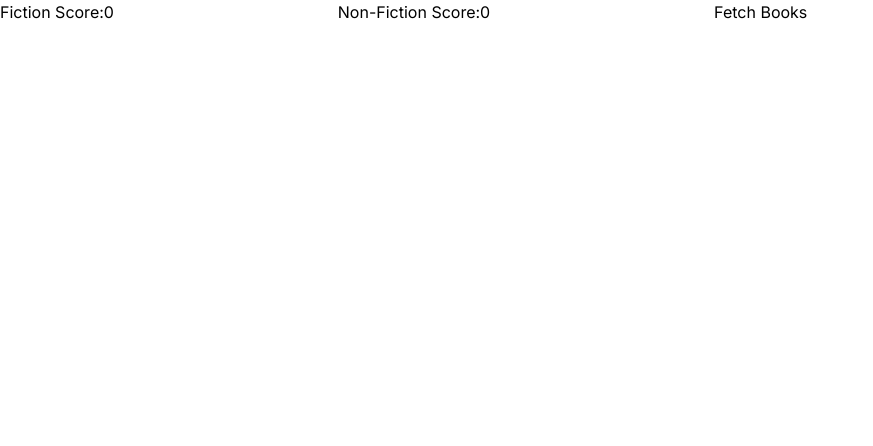
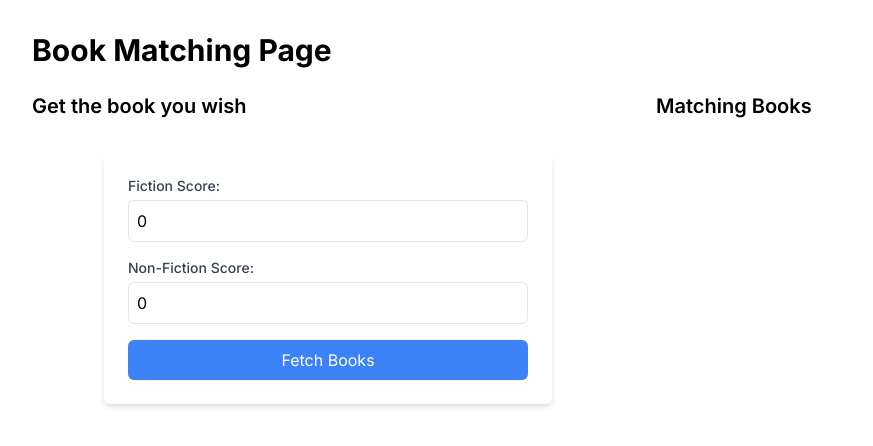
Before and after one commit to Rishi-Mishra0704/book-match-frontend, a Next.js app: page /books in a window 1280 px wide. Shown: the top 446 px of the page, without its empty margins (0-873 px from the left). Built offline with nearby package versions, Linux system fonts and the light colour scheme.

Commit message:
add styles to book section

```diff
--- a/src/app/books/page.tsx
+++ b/src/app/books/page.tsx
@@ -19,10 +19,19 @@ const BookPage: React.FC = () => {
   };
 
   return (
-    <div>
-      <FetchBook onFetchBooks={handleFetchBooks} />
-      <ShowBooks books={matchingBooks} />
+    <div className="container mx-auto p-8">
+    <h1 className="text-3xl font-bold mb-6">Book Matching Page</h1>
+    <div className="grid grid-cols-1 md:grid-cols-2 gap-8">
+      <div>
+        <h2 className="text-xl font-semibold mb-4">Get the book you wish</h2>
+        <FetchBook onFetchBooks={handleFetchBooks} />
+      </div>
+      <div>
+        <h2 className="text-xl font-semibold mb-4">Matching Books</h2>
+        <ShowBooks books={matchingBooks} />
+      </div>
     </div>
+  </div>
   );
 };
 
--- a/src/components/FetchBook.tsx
+++ b/src/components/FetchBook.tsx
@@ -1,8 +1,8 @@
 "use client";
-import React, { useState } from 'react';
-import axios from 'axios';
-import ShowBooks from './ShowBooks';
-import exp from 'constants';
+import React, { useState } from "react";
+import axios from "axios";
+import ShowBooks from "./ShowBooks";
+import exp from "constants";
 
 interface Book {
   id: number;
@@ -16,7 +16,7 @@ interface FetchBookProps {
   onFetchBooks: (books: Book[]) => void;
 }
 
-const FetchBook: React.FC<FetchBookProps> = ({onFetchBooks}) => {
+const FetchBook: React.FC<FetchBookProps> = ({ onFetchBooks }) => {
   const [fictionScore, setFictionScore] = useState<number>(0);
   const [nonFictionScore, setNonFictionScore] = useState<number>(0);
 
@@ -24,29 +24,54 @@ const FetchBook: React.FC<FetchBookProps> = ({onFetchBooks}) => {
     e.preventDefault();
 
     try {
-      const response = await axios.post('http://127.0.0.1:8000/api/student/matching_books/', {
-        fiction_score: fictionScore,
-        non_fiction_score: nonFictionScore,
-      });
+      const response = await axios.post(
+        "http://127.0.0.1:8000/api/student/matching_books/",
+        {
+          fiction_score: fictionScore,
+          non_fiction_score: nonFictionScore,
+        }
+      );
 
       onFetchBooks(response.data);
     } catch (error) {
-      console.error('Error:', error);
+      console.error("Error:", error);
     }
   };
 
   return (
-    <div>
-      <form onSubmit={handleFormSubmit}>
-        <label>Fiction Score:</label>
-        <input type="number" value={fictionScore} onChange={(e) => setFictionScore(Number(e.target.value))} />
+    <div className="max-w-md mx-auto mt-8 p-6 bg-white rounded-md shadow-md">
+      <form onSubmit={handleFormSubmit} className="space-y-4">
+        <div>
+          <label className="block text-sm font-medium text-gray-700">
+            Fiction Score:
+          </label>
+          <input
+            type="number"
+            value={fictionScore}
+            onChange={(e) => setFictionScore(Number(e.target.value))}
+            className="mt-1 p-2 block w-full border rounded-md focus:outline-none focus:ring focus:border-blue-300"
+          />
+        </div>
 
-        <label>Non-Fiction Score:</label>
-        <input type="number" value={nonFictionScore} onChange={(e) => setNonFictionScore(Number(e.target.value))} />
+        <div>
+          <label className="block text-sm font-medium text-gray-700">
+            Non-Fiction Score:
+          </label>
+          <input
+            type="number"
+            value={nonFictionScore}
+            onChange={(e) => setNonFictionScore(Number(e.target.value))}
+            className="mt-1 p-2 block w-full border rounded-md focus:outline-none focus:ring focus:border-blue-300"
+          />
+        </div>
 
-        <button type="submit">Fetch Books</button>
+        <button
+          type="submit"
+          className="w-full p-2 bg-blue-500 text-white rounded-md hover:bg-blue-600 focus:outline-none focus:ring focus:border-blue-300"
+        >
+          Fetch Books
+        </button>
       </form>
-
     </div>
   );
 };
--- a/src/components/ShowBooks.tsx
+++ b/src/components/ShowBooks.tsx
@@ -1,5 +1,5 @@
 "use client";
-import React from 'react';
+import React from "react";
 
 interface Book {
   id: number;
@@ -15,13 +15,12 @@ interface ShowBooksProps {
 
 const ShowBooks: React.FC<ShowBooksProps> = ({ books }) => {
   return (
-    <div>
-      {/* Display matchingBooks here */}
+    <div className="grid grid-cols-1 md:grid-cols-2 lg:grid-cols-3 gap-6">
       {books.map((book) => (
-        <div key={book.id}>
-          <h3>{book.title}</h3>
-          <p>{book.author}</p>
-          <p>Fiction Score: {book.fiction_score}</p>
+        <div key={book.id} className="bg-white p-4 rounded-md shadow-md">
+          <h3 className="text-lg font-semibold mb-2">{book.title}</h3>
+          <p className="text-gray-600 mb-2">{book.author}</p>
+          <p className="mb-2">Fiction Score: {book.fiction_score}</p>
           <p>Non-Fiction Score: {book.non_fiction_score}</p>
         </div>
       ))}
```
